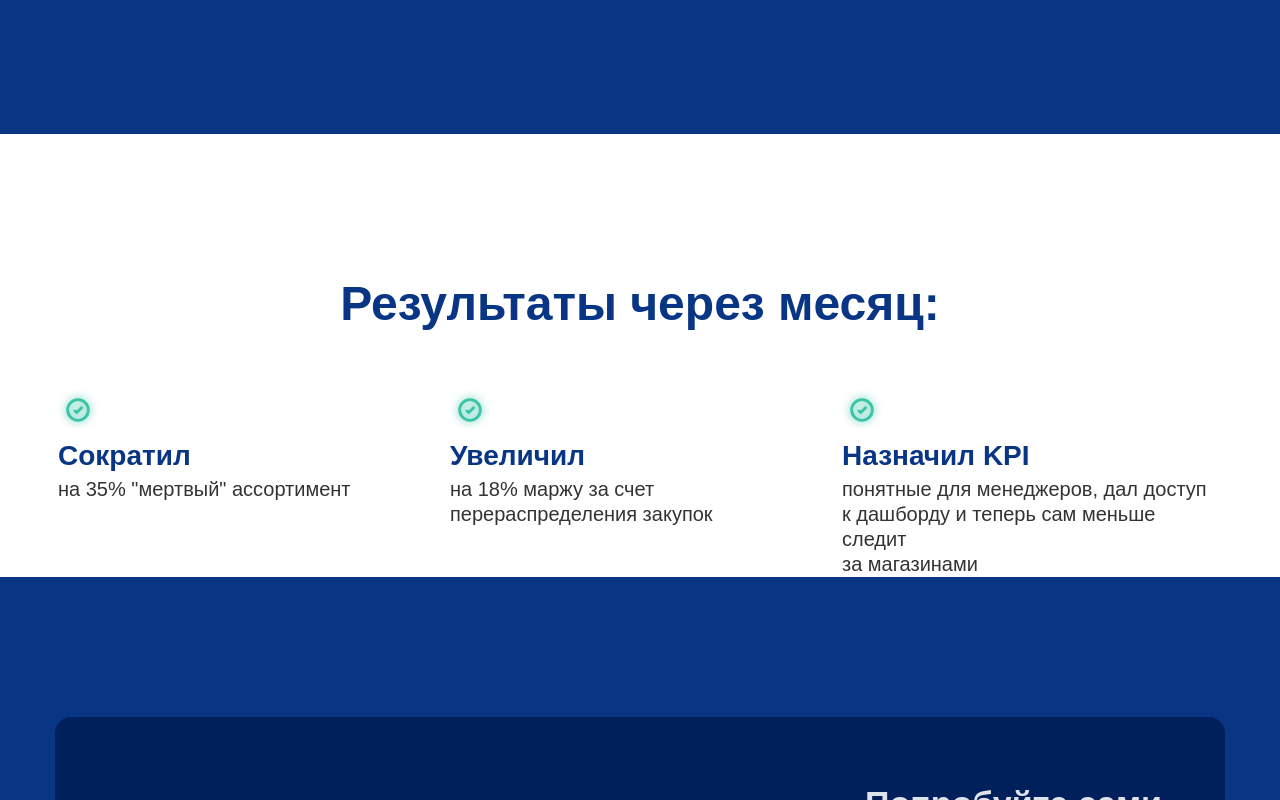
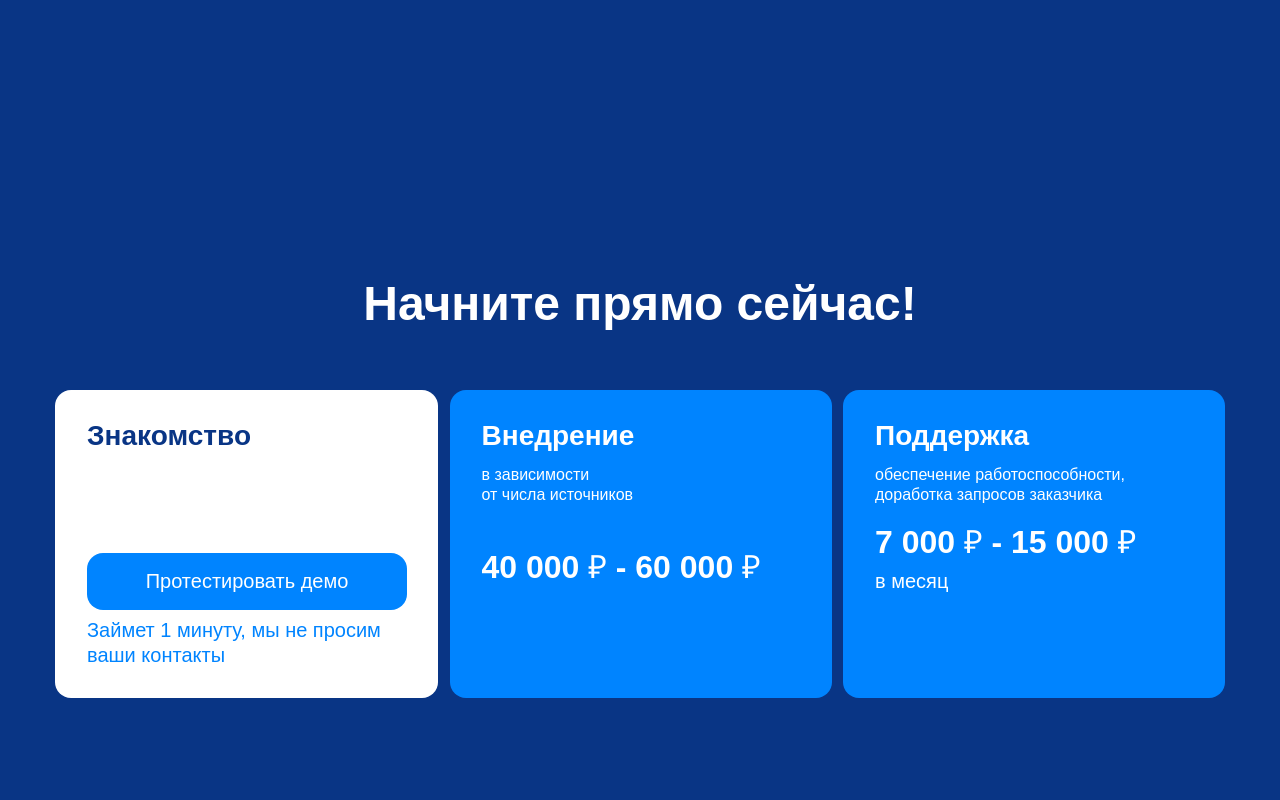
Before and after one commit to ivann1302/TrueTell, a React (Vite) app: page / in a window 1280 px wide. Shown: the part 4620-5420 px from the top of the page. Built offline with nearby package versions, Linux system fonts and the light colour scheme.

Commit message:
add pricing section

```diff
--- a/src/App.tsx
+++ b/src/App.tsx
@@ -8,6 +8,7 @@ import WhoIsItForSection from './sections/whoIsItFor/whoIsItFor';
 import PainPointsSection from './sections/pain-points-section/pain-points-section';
 import SolutionSection from './sections/solution-section/solution-section';
 import ResultsSection from './sections/results-section/results-section';
+import PricingSection from './sections/pricing-section/pricing-section';
 import { COLORS } from './styles/colors';
 
 function App() {
@@ -45,6 +46,8 @@ function App() {
         backgroundColor={COLORS.PRIMARY_BLUE}
       />
 
+      <PricingSection />
+
       <ResultsSection />
 
       <CTASection />
--- /dev/null
+++ b/src/sections/pricing-section/pricing-section.module.scss
@@ -0,0 +1,121 @@
+@use '../../styles/variables.scss' as *;
+
+.pricingSection {
+  width: 100%;
+  background: $primary-blue;
+  padding: 140px 0 103.5px 0;
+  display: flex;
+  justify-content: center;
+  align-items: center;
+}
+
+.container {
+  width: 1170px;
+  display: flex;
+  flex-direction: column;
+  align-items: center;
+}
+
+.title {
+  font-weight: 600;
+  font-size: 48px;
+  line-height: 60px;
+  color: $white;
+  margin: 0 0 56px 0;
+  text-align: center;
+}
+
+.content {
+  display: flex;
+  gap: 11.5px;
+  align-items: flex-start;
+  justify-content: center;
+  width: 100%;
+}
+
+%card-base {
+  width: 383px;
+  height: 308px;
+  border-radius: 16px;
+  padding: 28px 32px;
+  box-sizing: border-box;
+  display: flex;
+  flex-direction: column;
+}
+
+.card {
+  @extend %card-base;
+  background: $white;
+}
+
+.cardBlue {
+  @extend %card-base;
+  background: $primary-blue-light;
+}
+
+%card-title-base {
+  font-weight: 600;
+  font-size: 28px;
+  line-height: 35px;
+  text-align: left;
+}
+
+.cardTitle {
+  @extend %card-title-base;
+  color: $primary-blue;
+  margin: 0 0 100px 0;
+}
+
+.cardTitleWhite {
+  @extend %card-title-base;
+  color: $white;
+  margin: 0 0 12px 0;
+}
+
+.cardContent {
+  display: flex;
+  flex-direction: column;
+  align-items: flex-start;
+  gap: 8px;
+}
+
+.cardDescription {
+  font-weight: 400;
+  font-size: 20px;
+  line-height: 25px;
+  color: $white;
+  margin: 0;
+  text-align: left;
+
+  &:first-of-type {
+    color: $primary-blue-light;
+  }
+}
+
+.cardSubtitle {
+  font-weight: 400;
+  font-size: 16px;
+  line-height: 20px;
+  color: $white;
+  margin: 0 0 20px 0;
+  text-align: left;
+}
+
+.mb45 {
+  margin-bottom: 45px;
+}
+
+.cardPrice {
+  font-weight: 600;
+  font-size: 32px;
+  line-height: 35px;
+  color: $white;
+  margin: 0;
+  text-align: left;
+}
+
+.cardPeriod {
+  font-size: 20px;
+  line-height: 25px;
+  font-weight: 400;
+}
--- /dev/null
+++ b/src/sections/pricing-section/pricing-section.tsx
@@ -0,0 +1,86 @@
+import React from 'react';
+import styles from './pricing-section.module.scss';
+import DemoButton from '../../components/demo-button/demo-button';
+
+export const PricingSection: React.FC = () => {
+  const handleDemoClick = () => {
+    console.log('Demo button clicked');
+  };
+
+  const cards = [
+    {
+      type: 'intro',
+      title: 'Знакомство',
+      content: (
+        <div className={styles.cardContent}>
+          <DemoButton onClick={handleDemoClick} />
+          <p className={styles.cardDescription}>
+            Займет 1 минуту, мы не просим<br />
+            ваши контакты
+          </p>
+        </div>
+      )
+    },
+    {
+      type: 'implementation',
+      title: 'Внедрение',
+      subtitle: 'в зависимости от числа источников',
+      price: '40 000 ₽ - 60 000 ₽'
+    },
+    {
+      type: 'support',
+      title: 'Поддержка',
+      subtitle: 'обеспечение работоспособности, доработка запросов заказчика',
+      price: '7 000 ₽ - 15 000 ₽',
+      period: 'в месяц'
+    }
+  ];
+
+  const renderCard = (card: typeof cards[0], index: number) => {
+    const isIntroCard = card.type === 'intro';
+    const cardClass = isIntroCard ? styles.card : styles.cardBlue;
+    const titleClass = isIntroCard ? styles.cardTitle : styles.cardTitleWhite;
+
+    return (
+      <div key={index} className={cardClass}>
+        <h3 className={titleClass}>{card.title}</h3>
+
+        {isIntroCard ? (
+          card.content
+        ) : (
+          <>
+            <p className={`${styles.cardSubtitle} ${card.type === 'implementation' ? styles.mb45 : ''}`}>
+              {card.subtitle?.split(' ').map((word, i, arr) => (
+                i === 2 && arr.length > 3 ? (
+                  <React.Fragment key={i}><br />{word}</React.Fragment>
+                ) : i === 0 ? word : ` ${word}`
+              ))}
+            </p>
+            <p className={styles.cardPrice}>
+              {card.price}
+              {card.period && (
+                <>
+                  <br />
+                  <span className={styles.cardPeriod}>{card.period}</span>
+                </>
+              )}
+            </p>
+          </>
+        )}
+      </div>
+    );
+  };
+
+  return (
+    <section className={styles.pricingSection}>
+      <div className={styles.container}>
+        <h2 className={styles.title}>Начните прямо сейчас!</h2>
+        <div className={styles.content}>
+          {cards.map(renderCard)}
+        </div>
+      </div>
+    </section>
+  );
+};
+
+export default PricingSection;
```
